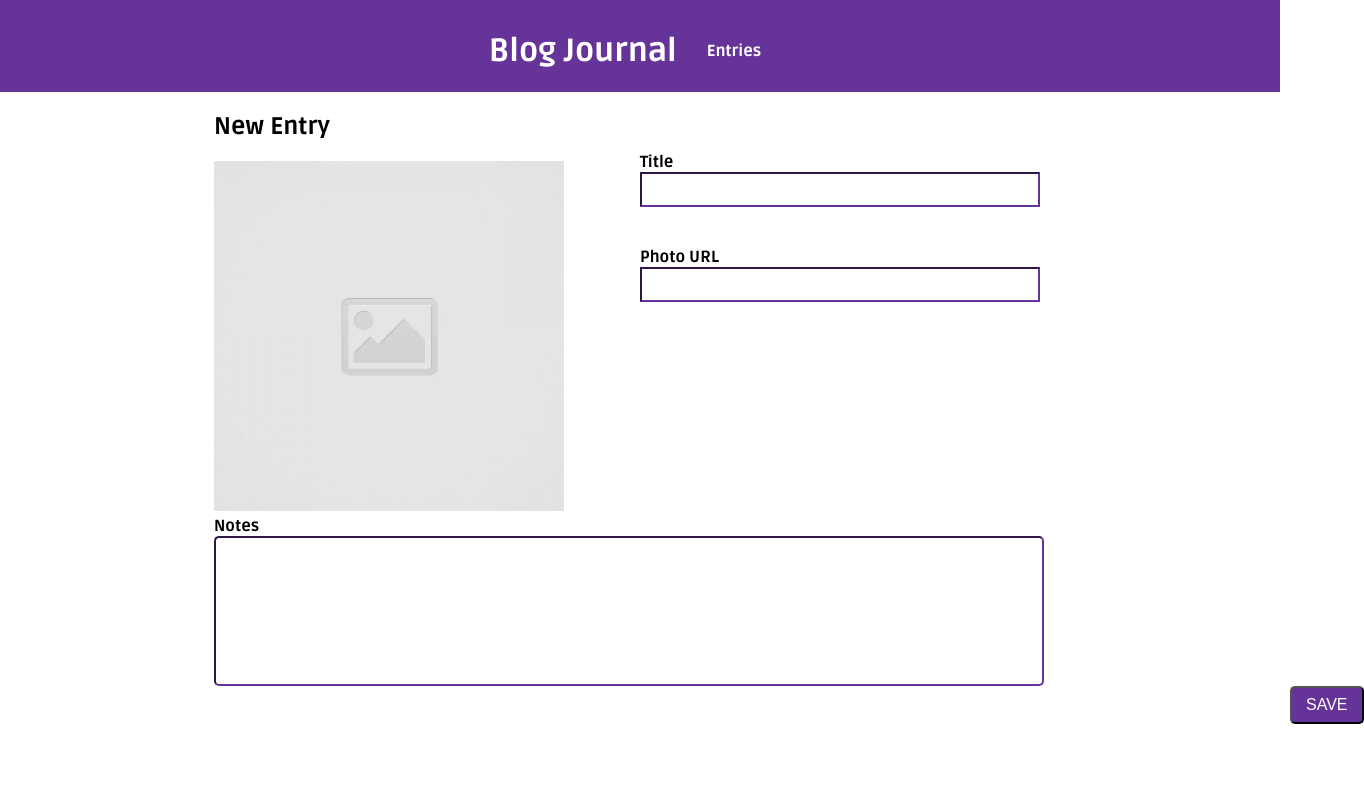
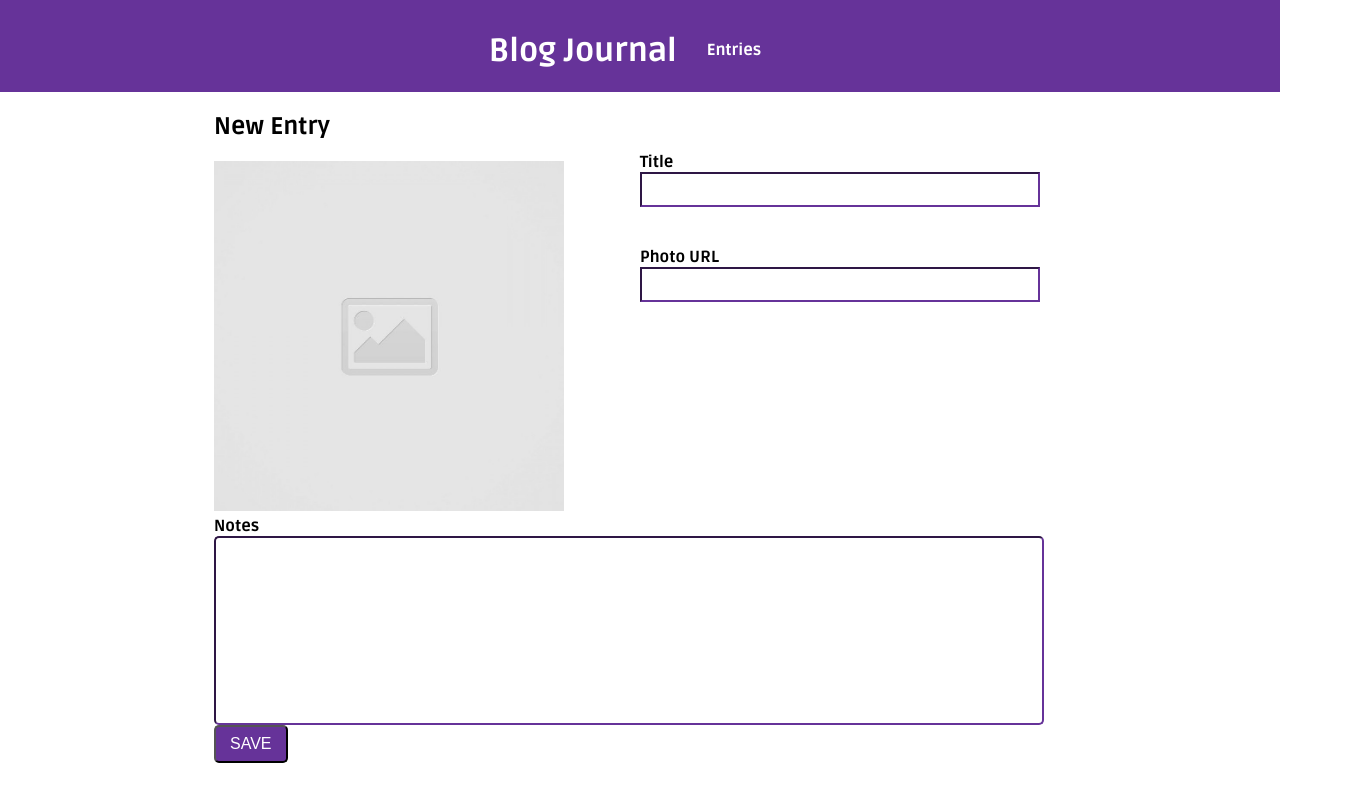
Before and after one commit to Youssef-Najjarine/code-journal, a website: page index.html in a window 1280 px wide. Shown: the whole page, 1364 px wide, since content can reach past the window. Drawn offline with Linux system fonts and the light colour scheme.

Commit message:
Completed tasks #1-2

```diff
--- a/css/styles.css
+++ b/css/styles.css
@@ -22,7 +22,6 @@ h1 {
 .nav {
   display: flex;
   justify-content: center;
-  align-items: center;
 }
 
 .nav a {
@@ -49,16 +48,14 @@ label {
 }
 
 #notes {
+  font-size: 30px;
   border-radius: 5px;
   border-color: rebeccapurple;
   width: 830px;
-  height: 150px;
-  position: relative;
+  padding-bottom: 150px;
 }
 
 .save {
-  position: absolute;
-  left: 1290px;
   border-radius: 5px;
   font-size: 16px;
   text-decoration: none;
--- a/index.html
+++ b/index.html
@@ -47,9 +47,9 @@
         <label for="notes">Notes</label><br>
         <input type="text" name="notes" id="notes" required/>
     </div>
+    <button class="save">Save</button>
+    </div>
 
-    </div>
-    <button class="save">Save</button>
   </form>
   </div>
   <script src="js/main.js"></script>
```
